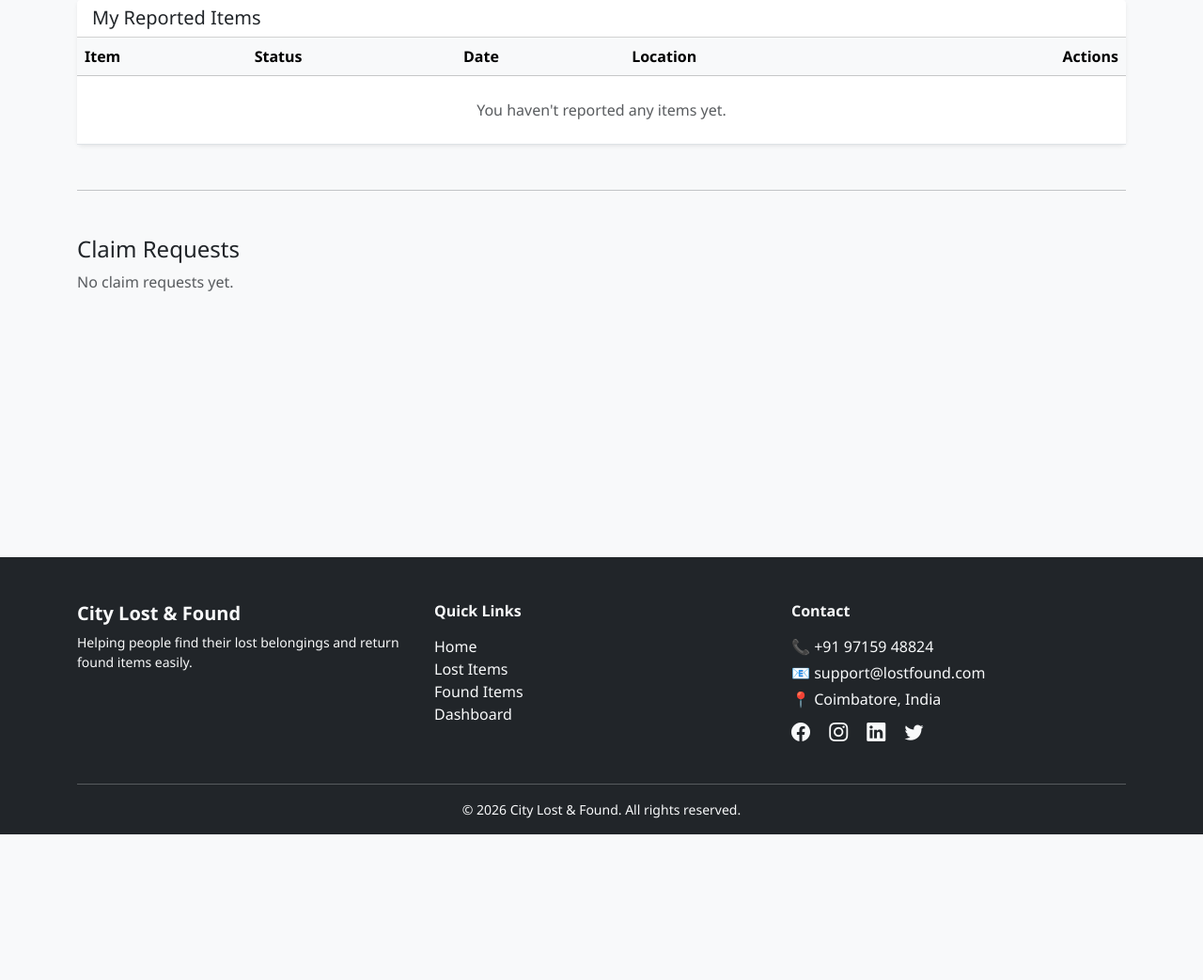
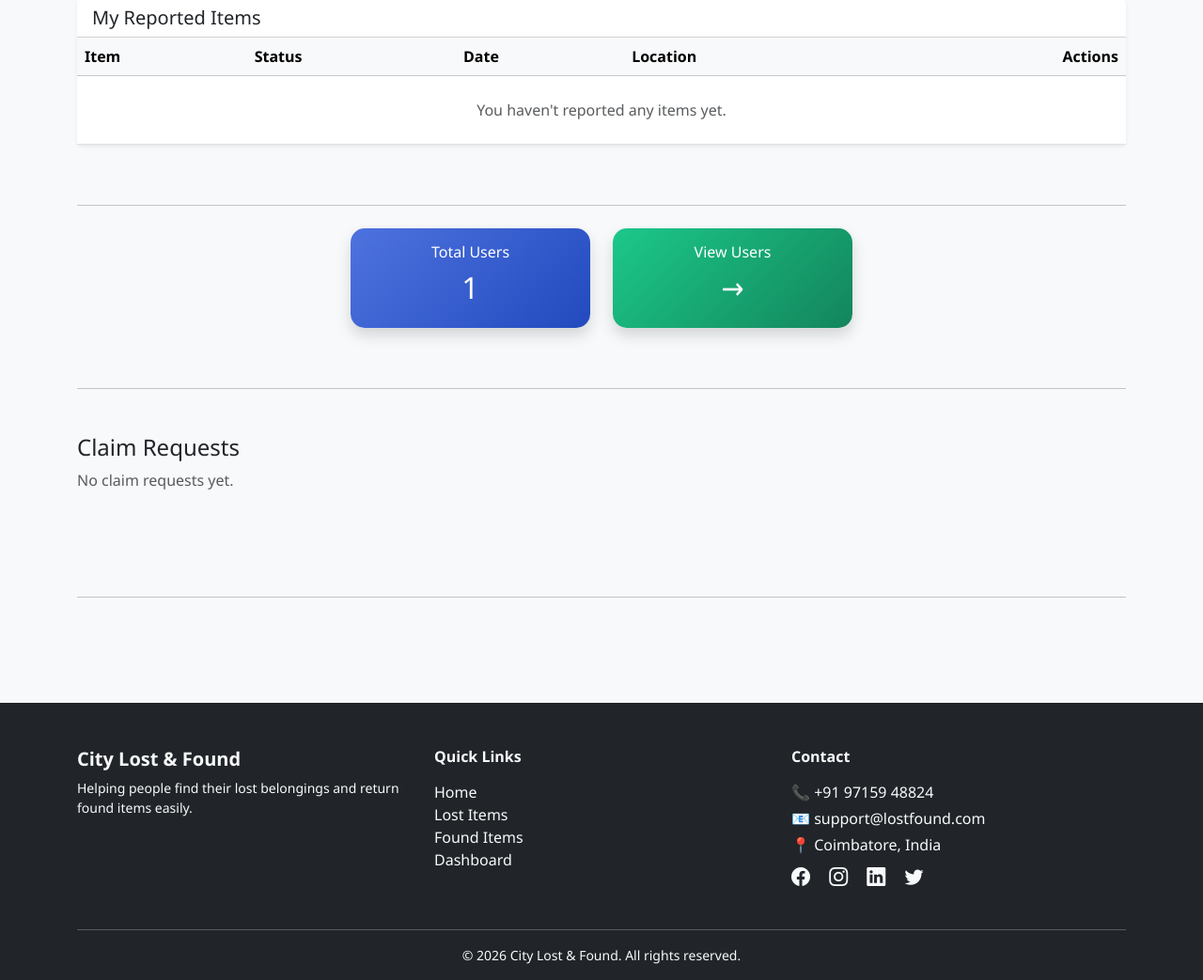
Before and after one commit to lovelybalaji38-dev/city-lost-found-portal, a Django app: page /dashboard/ in a window 1280 px wide. Shown: the part 167-1210 px from the top of the page at 94% size. Before the commit the page ends 1055 px from the top, so only its background shows below. Run offline with Django 5.2, Linux system fonts and the light colour scheme; the visitor is signed in with stand-in values (Sample User, id 1); data comes from the database, SQL or seed files in the repository; data that the repository does not hold is empty.

Commit message:
Major update: added new features, improved UI, fixed bugs

```diff
--- a/items/models.py
+++ b/items/models.py
@@ -1,6 +1,6 @@
 from django.db import models
 from django.contrib.auth.models import User
-from django.contrib.auth.models import User
+
 
 class Item(models.Model):
     STATUS_CHOICES = (
@@ -8,7 +8,7 @@ class Item(models.Model):
         ('found', 'Found'),
     )
 
-    user = models.ForeignKey(User, on_delete=models.CASCADE, null=True, blank=True)
+    user = models.ForeignKey(User, on_delete=models.CASCADE, null=True, blank=True, related_name='items')
 
     title = models.CharField(max_length=100)
     description = models.TextField()
--- a/items/urls.py
+++ b/items/urls.py
@@ -14,4 +14,5 @@ urlpatterns = [
     path('chat/<int:item_id>/', views.chat_view, name='chat'),
     path('claim/<int:claim_id>/decline/', views.decline_claim, name='decline_claim'),
     path('delete-claim/<int:claim_id>/', views.delete_claim, name='delete_claim'),
+    path('users/', views.users_overview, name='users_overview')
 ]
--- a/items/views.py
+++ b/items/views.py
@@ -9,11 +9,11 @@ from django.db.models import Q
 from .models import Claim
 from django.contrib.auth.decorators import login_required
 from .models import Chat
+from django.contrib.auth.models import User
+from django.db.models import Count, Q
 
 from .models import Claim, ClaimImage
 
-from django.contrib.auth.decorators import login_required
-from .models import Item
 
 
 
@@ -49,9 +49,11 @@ def home(request):
 
 @login_required
 @never_cache
+
+
 def dashboard(request):
 
-    # 🔥 Admin vs User logic
+    # Existing logic
     if request.user.is_superuser:
         user_items = Item.objects.all()
         claims = Claim.objects.all()
@@ -59,9 +61,22 @@ def dashboard(request):
         user_items = Item.objects.filter(user=request.user)
         claims = Claim.objects.filter(item__user=request.user)
 
+    # 🔥 ADD THIS (Admin stats)
+    total_users = User.objects.count()
+
+    users_data = User.objects.annotate(
+        total_posts=Count('items'),
+        lost_count=Count('items', filter=Q(items__status='lost')),
+        found_count=Count('items', filter=Q(items__status='found')),
+    )
+
     context = {
         'user_items': user_items,
-        'claims': claims
+        'claims': claims,
+
+        # 👇 NEW DATA
+        'total_users': total_users,
+        'users_data': users_data,
     }
 
     return render(request, 'dashboard.html', context)
@@ -308,3 +323,27 @@ def delete_claim(request, claim_id):
         claim.delete()
 
     return redirect('dashboard')
+
+
+
+from django.contrib.auth.decorators import user_passes_test
+from django.contrib.auth.models import User
+from django.db.models import Count, Q
+
+def is_admin(user):
+    return user.is_superuser
+
+@user_passes_test(is_admin)
+def users_overview(request):
+    users_data = User.objects.annotate(
+        total_posts=Count('items'),
+        lost_count=Count('items', filter=Q(items__status='lost')),
+        found_count=Count('items', filter=Q(items__status='found')),
+    )
+
+    total_users = User.objects.count()
+
+    return render(request, 'users_overview.html', {
+        'users_data': users_data,
+        'total_users': total_users,
+    })
--- a/static/css/style.css
+++ b/static/css/style.css
@@ -61,6 +61,21 @@ body {
 }
 
 
+.blur-img {
+    filter: blur(8px);
+}
+
+.item-img-container {
+    position: relative;
+}
+
+.status-badge {
+    position: absolute;
+    top: 10px;
+    right: 10px;
+    z-index: 10;
+}
+
 
 /* BOX */
 .step-box {
@@ -101,12 +116,6 @@ body {
 }
 
 
-/* img blur */
-
-.blur-img {
-    filter: blur(10px);
-}
-
 
 
 
@@ -115,7 +124,7 @@ body {
 /* 🔥 GLOBAL BASE */
 /* ===================================== */
 
-body {
+/* body {
     background-color: #f8f9fa;
     font-family: 'Segoe UI', Tahoma, Geneva, Verdana, sans-serif;
 }
@@ -132,7 +141,7 @@ body {
 
 .card:hover {
     transform: translateY(-5px);
-}
+} */
 
 /* ===================================== */
 /* 🔥 GLASS FORM */
@@ -276,14 +285,19 @@ body {
 }
 
 .lost-bg .form-title {
-    background: linear-gradient(45deg, #ff4d4d, #ff0000);
+    /* background: linear-gradient(45deg, #ff4d4d, #ff0000); */
+    background: red;
     background-clip: text;
+    text-align: center;
+    text-decoration: underline;
     -webkit-background-clip: text;
     -webkit-text-fill-color: transparent;
 }
 
 .found-bg .form-title {
-    background: linear-gradient(45deg, #ffc107, #ff9800);
+    /* background: linear-gradient(45deg, #ffc107, #ff9800); */
+    background: black;
+    text-align: center;
     background-clip: text;
     -webkit-background-clip: text;
     -webkit-text-fill-color: transparent;
--- a/templates/dashboard.html
+++ b/templates/dashboard.html
@@ -11,6 +11,8 @@
             <a href="{% url 'add_item' 'found' %}" class="btn btn-outline-success">Add Found Item</a>
         </div>
     </div>
+
+
 
     <!-- ITEMS TABLE -->
     <div class="row">
@@ -95,6 +97,52 @@
         </div>
     </div>
 
+
+
+
+
+    <br>
+    <br>
+
+    {% if request.user.is_superuser %}
+    <hr>
+
+    <div class="d-flex justify-content-center mt-4 mb-4">
+
+        <div class="row text-center" style="width: 50%;">
+
+            <!-- Total Users -->
+            <div class="col-md-6 mb-3">
+                <div class="card shadow border-0 text-white"
+                    style="background: linear-gradient(135deg, #4e73df, #224abe); border-radius:15px;  transition:0.3s; ">
+                    <div class="card-body">
+                        <h6>Total Users</h6>
+                        <h2>{{ total_users }}</h2>
+                    </div>
+                </div>
+            </div>
+
+            <!-- View Users -->
+            <div class="col-md-6 mb-3">
+                <a href="{% url 'users_overview' %}" style="text-decoration:none;">
+                    <div class="card shadow border-0 text-white"
+                        style="background: linear-gradient(135deg, #1cc88a, #13855c); border-radius:15px; transition:0.3s; ">
+                        <div class="card-body">
+                            <h6>View Users</h6>
+                            <h2>→</h2>
+                        </div>
+                    </div>
+                </a>
+            </div>
+
+        </div>
+
+    </div>
+
+    {% endif %}
+
+
+
     <!-- CLAIM REQUESTS -->
     <hr class="my-5">
 
@@ -166,4 +214,6 @@
 
 </div>
 
+<hr>
+
 {% endblock %}
```
Also changed, not shown: items/admin.py (+35 -0 lines), templates/found_items.html (+24 -4 lines), templates/home.html (+15 -13 lines), templates/users_overview.html (added, +38 -0 lines), items/migrations/0007_alter_item_user.py (added).
